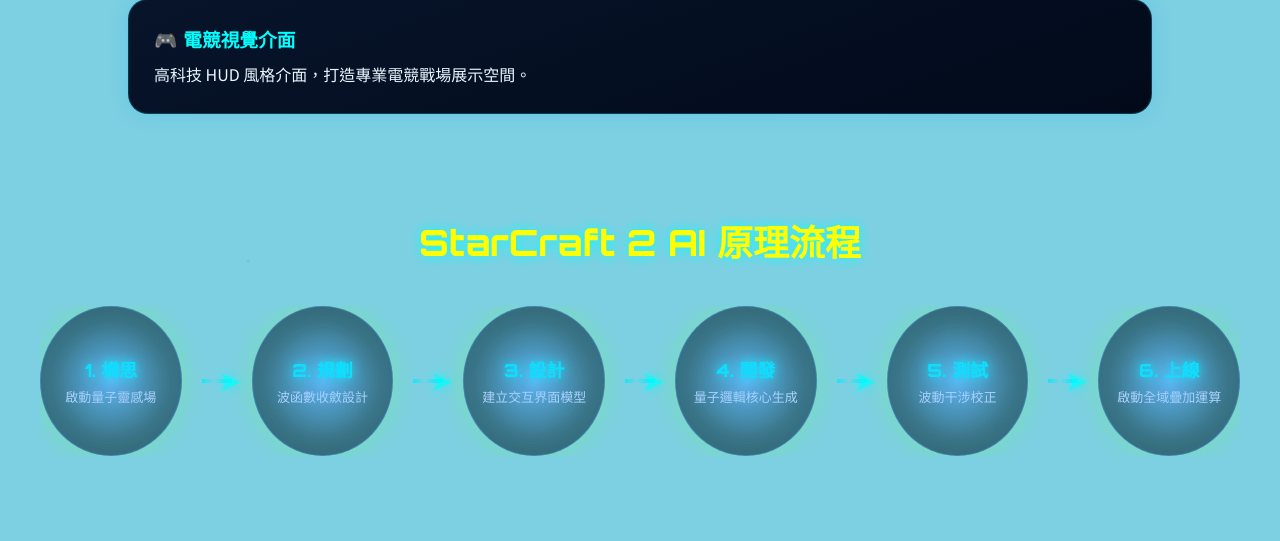
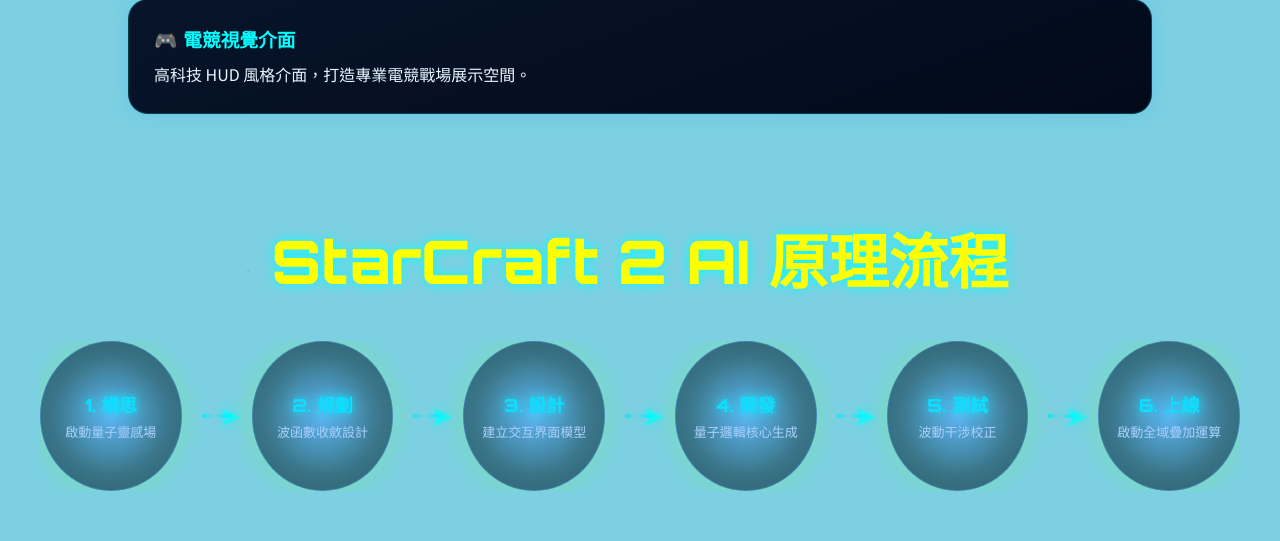
Before and after one commit to s310424-prog/flask-heroku, a Flask app: page / in a window 1280 px wide. Shown: the part 800-1341 px from the top of the page. Run offline with Flask 3, Linux system fonts and the light colour scheme.

Commit message:
Update index.html

```diff
--- a/templates/index.html
+++ b/templates/index.html
@@ -196,7 +196,7 @@
 
 <section class="quantum reveal">
   <div class="quantum-inner">
-    <h2 style="color: #FFFF00; font-size: 36px;">StarCraft 2 AI 原理流程</h2>
+    <h2 style="color: #FFFF00; font-size: 60px;">StarCraft 2 AI 原理流程</h2>
     <div class="flow-container">
       <div class="step"><h3>1. 構思</h3><p>啟動量子靈感場</p></div>
       <div class="arrow"></div>
```
